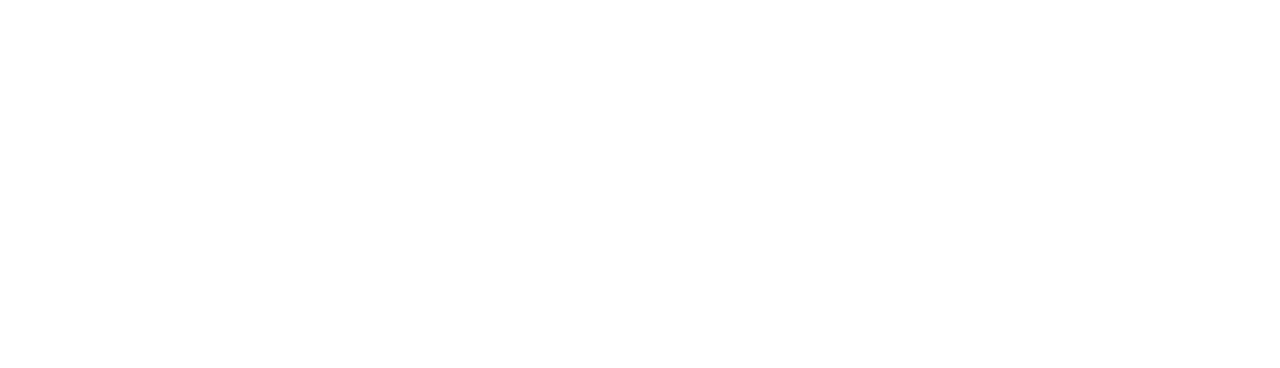
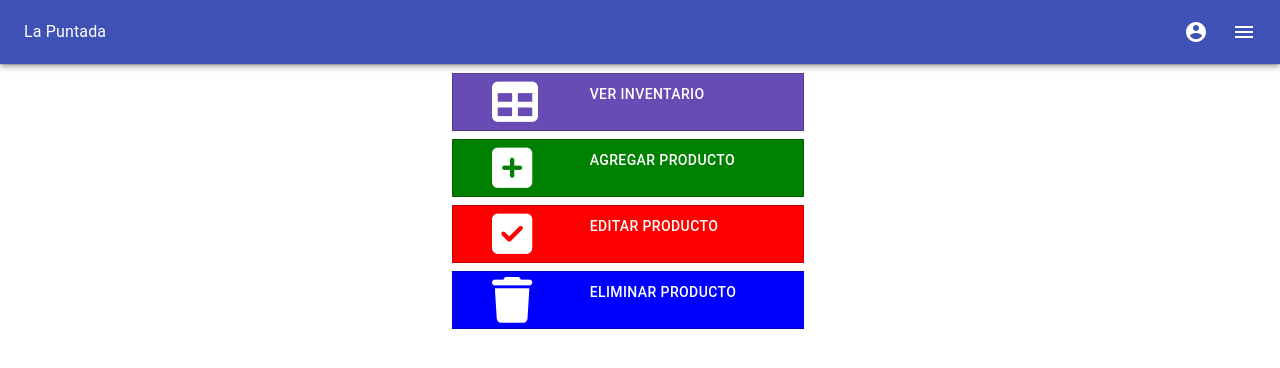
Before and after one commit to JosueSilvaA/la-puntada, a React (Create React App) app: page /MainInventory in a window 1280 px wide. Shown: the top 368 px of the page. Built offline with nearby package versions, Linux system fonts and the light colour scheme.

Commit message:
Inventario

```diff
--- a/src/App.js
+++ b/src/App.js
@@ -11,7 +11,7 @@
 import Inventory from './Pages/Inventory';
 import Users from './Pages/Users';
 import Catalogue from './Pages/Catalogue'
-
+import MainInventory from './Pages/maininventory';
 function App() {
   return (
     <>
@@ -24,7 +24,7 @@
           <Route path="/inventory" exact component={Inventory} />
           <Route path="/catalogo" exact component={Catalogue}/>
           <Route path="/users" exact component={Users} />
-
+          <Route path="/MainInventory" exact component={MainInventory} />
           {/* <Route path="/home" exact component={Home} /> */}
           {/* <Route path="/saludo" exact component={ () => <Hola name="mundo" /> } /> */}
         </Switch>
--- /dev/null
+++ b/src/Components/MainInventoryItem.jsx
@@ -0,0 +1,40 @@
+import React from 'react';
+// import { Card, CardMedia, CardActionArea, Button } from '@material-ui/core';
+import { Grid, Button, Icon } from '@material-ui/core';
+
+const MainInventoryItem = (props) => {
+  // eslint-disable-next-line react/prop-types
+  const { route, iconItem, nameItem, bgColor, pdLeft } = props;
+  return (
+    <>
+      <Grid item xs={12} style={{ margin:'0px',"padding":'0px'}} >
+        <div className="d-flex mx-auto text-center" style={{width:'auto'}} >
+          <Button
+            variant="outlined"
+            className=" mx-auto text-center"
+            style={{ margin:'4px',marginRight:'0px',marginLeft:'0px',alignItems: 'center', width: '22rem'  ,height: 'auto', borderRadius: '0%', background: bgColor }}
+            href={route}
+          >
+            <div className="d-flex col-4 text-center" style={{paddingLeft:'24px', alignItems:'center'}}>
+              <Icon
+                className={iconItem}
+                style={{ alignItems:'center', width: 'auto', fontSize: '46px', color: 'white', paddingLeft: pdLeft }}
+              />
+              <br/>
+            </div>
+                <div className="d-flex col-8">
+                 <p className="text-center" style={{color: 'white'}}>{nameItem}</p>
+                </div>
+
+          </Button>
+
+        </div>
+
+      </Grid>
+
+
+    </>
+  );
+};
+
+export default MainInventoryItem;
--- a/src/Pages/Main.jsx
+++ b/src/Pages/Main.jsx
@@ -34,6 +34,13 @@
             bgColor="blue"
             pdLeft="8px"
           />
+          <MainItem
+            iconItem="fas fa-list-alt"
+            nameItem="M-Inventario"
+            route="/maininventory"
+            bgColor="blue"
+            pdLeft="8px"
+          />
         </Grid>
       </div>
     </>
--- /dev/null
+++ b/src/Pages/maininventory.jsx
@@ -0,0 +1,49 @@
+import React from 'react';
+import { Grid, Divider } from '@material-ui/core';
+
+import NavBar from '../Components/Navbar';
+import MainInventoryItem from '../Components/MainInventoryItem';
+
+
+const MainInventory = () => {
+  return (
+    <>
+      <NavBar pageName="La Puntada" goBack={false} />
+      <Divider />
+      <div className="" style={{marginTop:'1rem'}}>
+        <Grid container spacing={3} style={{width:'100%'}}>
+          <MainInventoryItem
+            iconItem="fas fa-table"
+            nameItem="Ver inventario"
+            route="/users"
+            bgColor="#694bb6"
+            pdLeft="0px"
+          />
+          <MainInventoryItem
+            iconItem="fas fa-plus-square"
+            nameItem="Agregar Producto"
+            route="/inventory"
+            bgColor="green"
+            pdLeft="0px"
+          />
+          <MainInventoryItem
+            iconItem="fas fa-check-square"
+            nameItem="Editar Producto"
+            route="/inventory"
+            bgColor="red"
+            pdLeft="0px"
+          />
+           <MainInventoryItem
+            iconItem="fas fa-trash"
+            nameItem="Eliminar Producto"
+            route="/main-inventory"
+            bgColor="blue"
+            pdLeft="0px"
+          />
+        </Grid>
+      </div>
+    </>
+  );
+};
+
+  export default MainInventory;
```
